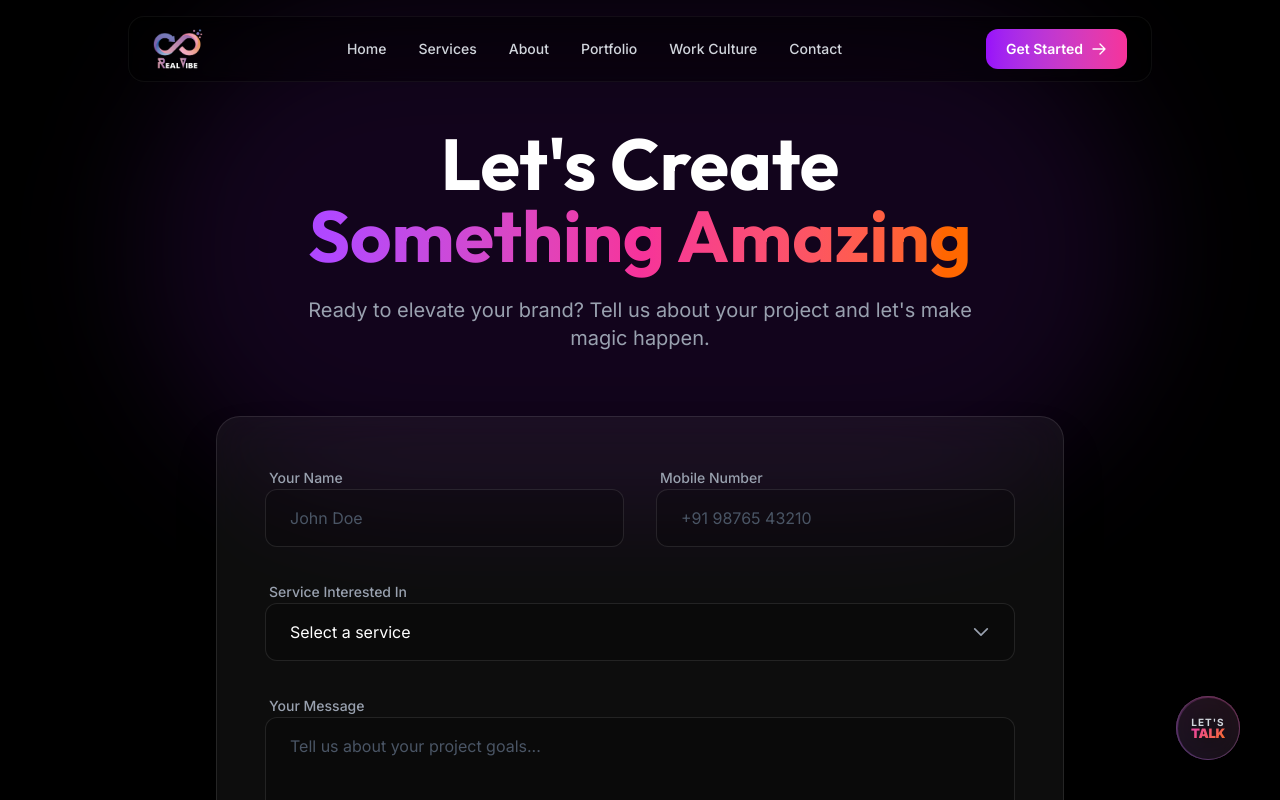
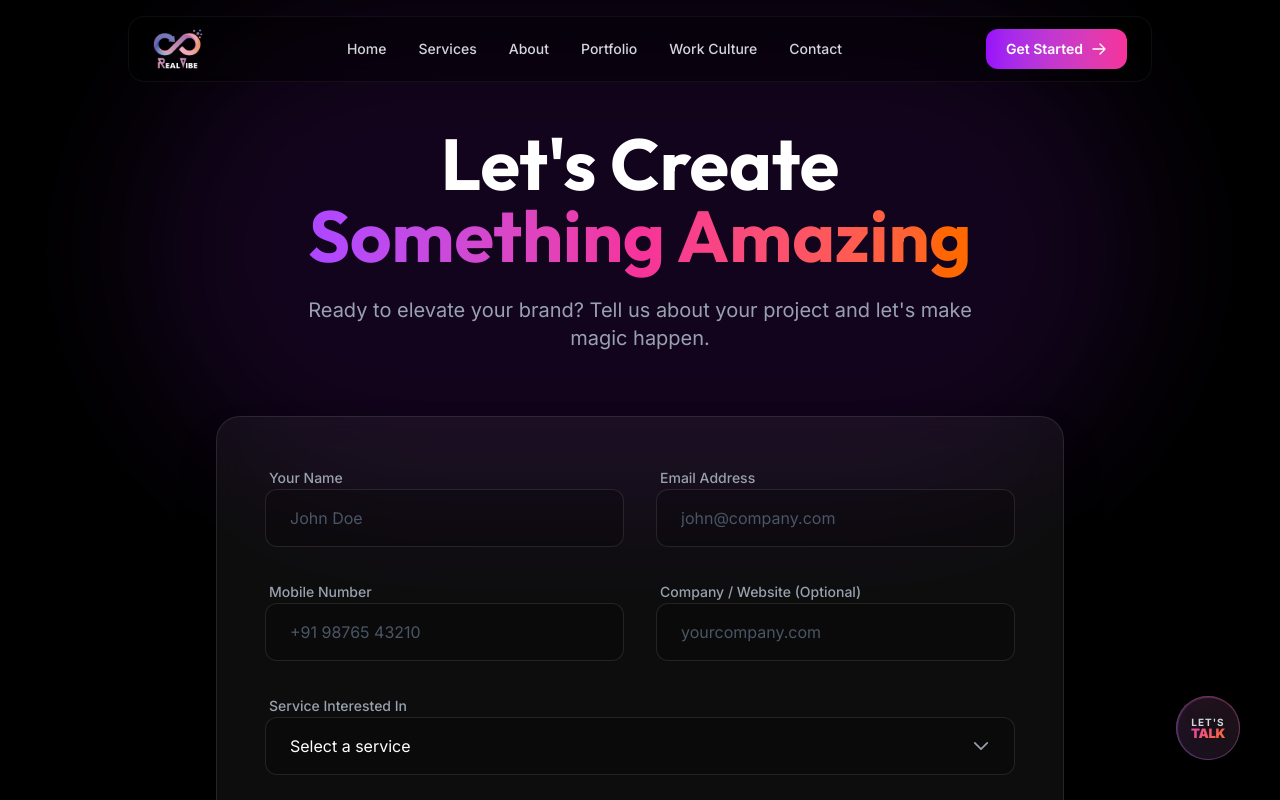
Before and after one commit to RealVibe-digital-media/realvibe_website-_next, a Next.js app: page /contact in a window 1280 px wide. Shown: the top 800 px of the page. Built offline with nearby package versions, Linux system fonts and the light colour scheme.

Commit message:
service leads errror

```diff
--- a/src/app/contact/page.tsx
+++ b/src/app/contact/page.tsx
@@ -20,22 +20,33 @@ export default function ContactPage() {
         const formData = new FormData(e.currentTarget);
         const data = {
             name: formData.get("name"),
-            mobile: formData.get("mobile"),
+            email: formData.get("email"),
+            phone: formData.get("phone"),
+            company: formData.get("company"),
             service: formData.get("service"),
             message: formData.get("message"),
+            sourcePage: "Contact Page",
         };
 
         try {
-            // In a real Next.js app, this would hit an API route (e.g., /api/contact)
-            // which would use an SMTP provider to send the email.
-            // For now, we simulate a successful API request.
-            console.log("Form data exactly as would be sent to API:", data);
+            const res = await fetch("/api/leads", {
+                method: "POST",
+                headers: {
+                    "Content-Type": "application/json",
+                },
+                body: JSON.stringify(data),
+            });
 
-            await new Promise((resolve) => setTimeout(resolve, 1500));
+            if (!res.ok) {
+                const errorData = await res.json();
+                throw new Error(errorData.error || "Failed to submit lead");
+            }
+
             setSuccessMessage("Message sent successfully! We'll be in touch.");
             (e.target as HTMLFormElement).reset();
-        } catch (err) {
-            setErrorMessage("Failed to send message. Please try again.");
+        } catch (err: any) {
+            console.error("Failed to submit contact form:", err);
+            setErrorMessage(err.message || "Failed to send message. Please try again.");
         } finally {
             setLoading(false);
         }
@@ -81,10 +92,22 @@ export default function ContactPage() {
                                     placeholder="John Doe" />
                             </div>
                             <div className="space-y-2">
-                                <label htmlFor="mobile" className="text-sm font-medium text-gray-400 ml-1">Mobile Number</label>
-                                <input type="tel" id="mobile" name="mobile" required
+                                <label htmlFor="email" className="text-sm font-medium text-gray-400 ml-1">Email Address</label>
+                                <input type="email" id="email" name="email" required
+                                    className="w-full bg-black/20 border border-white/10 rounded-xl px-6 py-4 text-white placeholder-gray-600 focus:outline-none focus:border-purple-500 focus:ring-1 focus:ring-purple-500 transition-all"
+                                    placeholder="john@company.com" />
+                            </div>
+                            <div className="space-y-2">
+                                <label htmlFor="phone" className="text-sm font-medium text-gray-400 ml-1">Mobile Number</label>
+                                <input type="tel" id="phone" name="phone" required
                                     className="w-full bg-black/20 border border-white/10 rounded-xl px-6 py-4 text-white placeholder-gray-600 focus:outline-none focus:border-purple-500 focus:ring-1 focus:ring-purple-500 transition-all"
                                     placeholder="+91 98765 43210" />
+                            </div>
+                            <div className="space-y-2">
+                                <label htmlFor="company" className="text-sm font-medium text-gray-400 ml-1">Company / Website (Optional)</label>
+                                <input type="text" id="company" name="company"
+                                    className="w-full bg-black/20 border border-white/10 rounded-xl px-6 py-4 text-white placeholder-gray-600 focus:outline-none focus:border-purple-500 focus:ring-1 focus:ring-purple-500 transition-all"
+                                    placeholder="yourcompany.com" />
                             </div>
                         </div>
 
--- a/src/app/work-culture/page.tsx
+++ b/src/app/work-culture/page.tsx
@@ -62,7 +62,7 @@ export default function WorkCulturePage() {
             y: 0,
             transition: {
                 duration: 0.6,
-                ease: [0.22, 1, 0.36, 1]
+                ease: [0.22, 1, 0.36, 1] as const
             }
         }
     };
```
